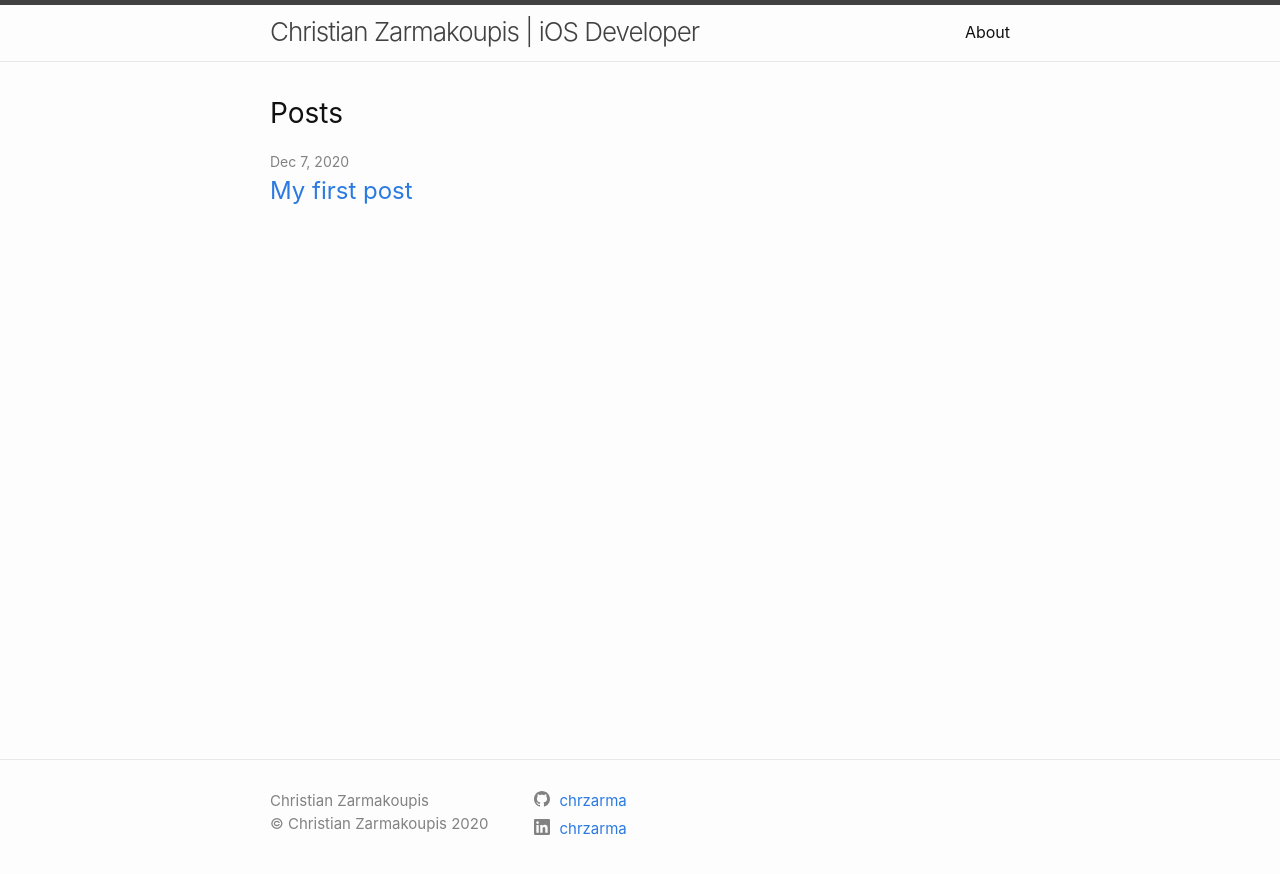
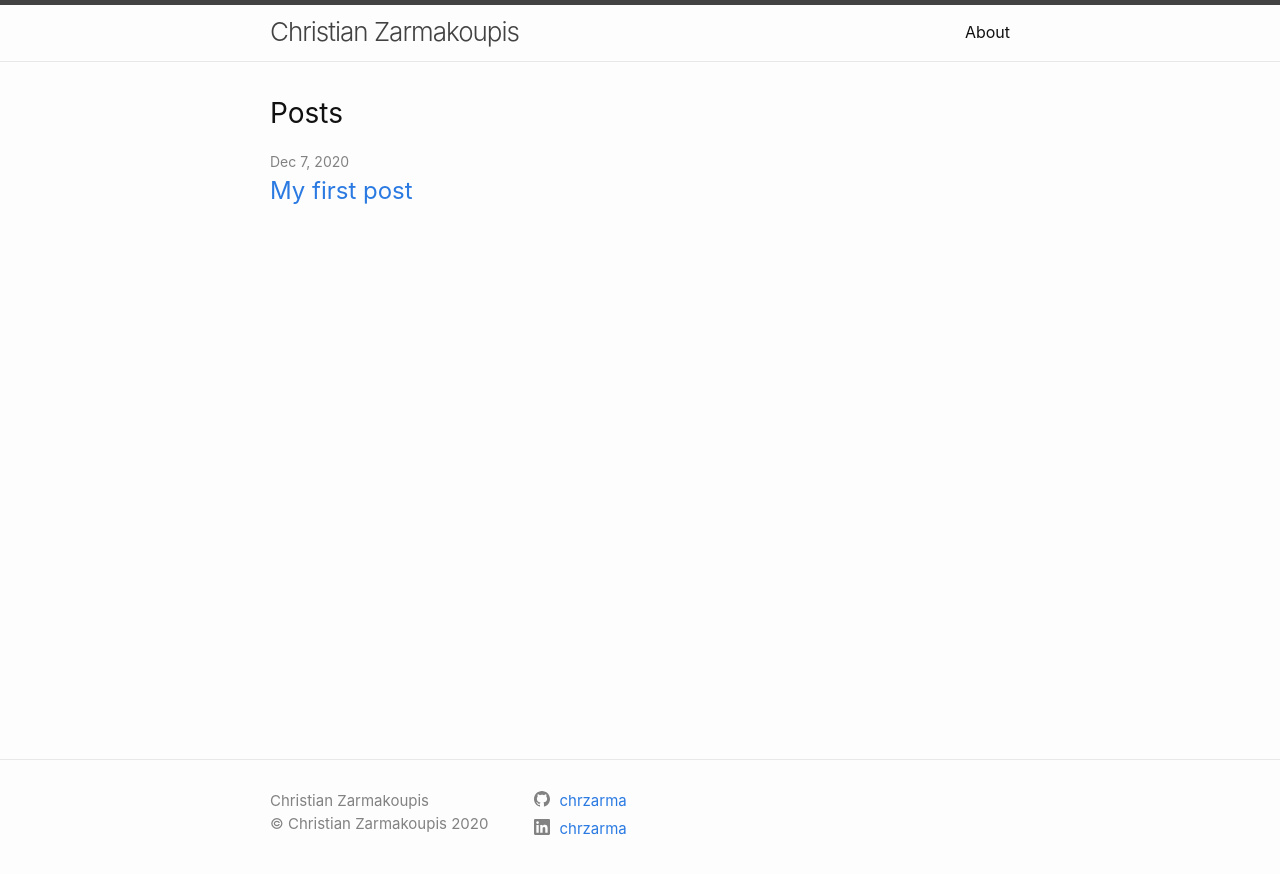
Before and after one commit to chrzarma/chrzarma.github.io, a Jekyll site: the page built from index.md, in a window 1280 px wide. Shown: the top 874 px of the page. Built offline with Jekyll 4.4.1, drawn with Linux system fonts in a browser that asks for light colours.

Commit message:
Update _config.yml

```diff
--- a/_config.yml
+++ b/_config.yml
@@ -18,7 +18,7 @@
 # You can create any custom variable you would like, and they will be accessible
 # in the templates via {{ site.myvariable }}.
 
-title: Christian Zarmakoupis | iOS Developer
+title: Christian Zarmakoupis
 description: >- # this means to ignore newlines until "baseurl:"
 baseurl: "" # the subpath of your site, e.g. /blog
 url: "https://chrzarma.github.io" # the base hostname & protocol for your site, e.g. http://example.com
```
